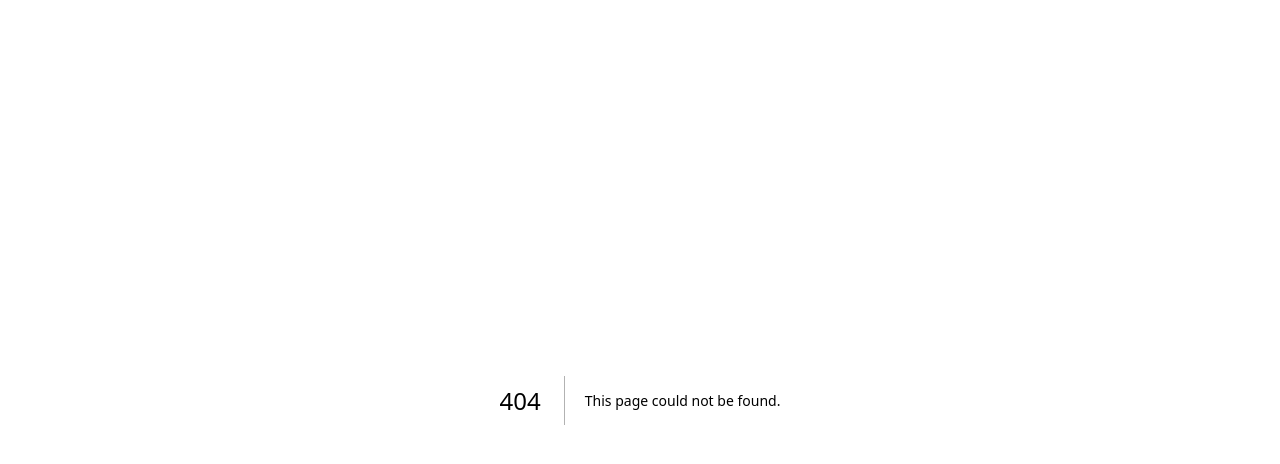
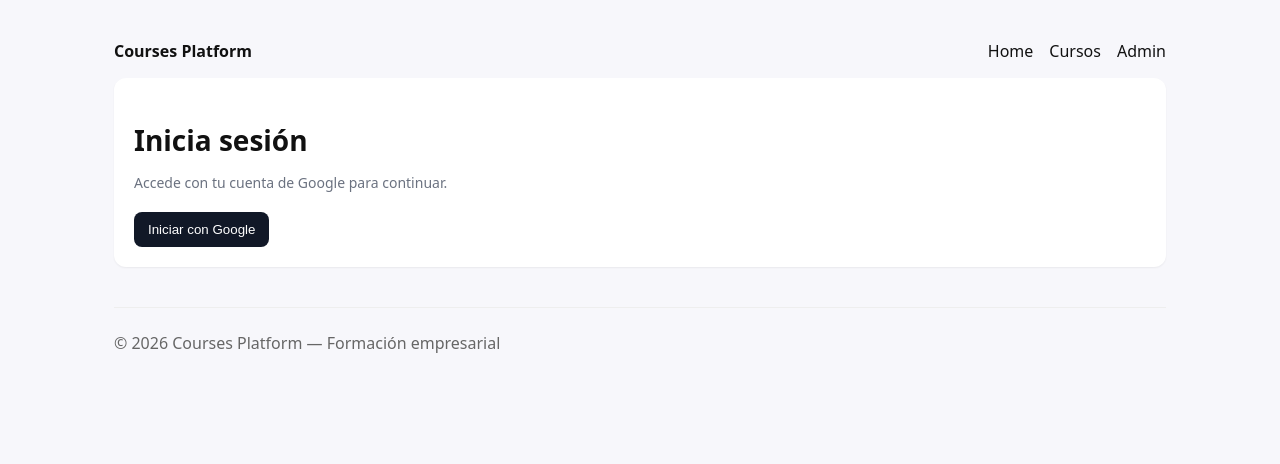
Before and after one commit to jashito/Courses_Platform, a Next.js app: page /login in a window 1280 px wide. Before the commit this address had no page. Shown: the top 464 px of the page. Built offline with nearby package versions, Linux system fonts and the light colour scheme.

Commit message:
Create login.tsx file for the login page

```diff
--- /dev/null
+++ b/src/pages/login.tsx
@@ -0,0 +1,78 @@
+import { useEffect, useState } from "react";
+import { useRouter } from "next/router";
+import Layout from "@/components/Layout";
+import { supabaseBrowser } from "@/lib/supabaseBrowser";
+
+export default function LoginPage() {
+  const router = useRouter();
+  const [loading, setLoading] = useState(true);
+  const [error, setError] = useState<string | null>(null);
+
+  useEffect(() => {
+    let active = true;
+
+    const handleRedirect = async () => {
+      const { data: authData } = await supabaseBrowser.auth.getUser();
+      if (!active) return;
+
+      if (!authData.user) {
+        setLoading(false);
+        return;
+      }
+
+      const { data: profile } = await supabaseBrowser
+        .from("profiles")
+        .select("role")
+        .eq("user_id", authData.user.id)
+        .single();
+
+      const role = profile?.role ?? "student";
+      const returnTo = typeof router.query.returnTo === "string" ? router.query.returnTo : "";
+      const destination = returnTo || (role === "admin" ? "/admin" : "/courses");
+      router.replace(destination);
+    };
+
+    handleRedirect();
+
+    const { data: subscription } = supabaseBrowser.auth.onAuthStateChange(() => {
+      handleRedirect();
+    });
+
+    return () => {
+      active = false;
+      subscription?.subscription.unsubscribe();
+    };
+  }, [router]);
+
+  const handleGoogleLogin = async () => {
+    setError(null);
+    const { error: signInError } = await supabaseBrowser.auth.signInWithOAuth({
+      provider: "google",
+      options: {
+        redirectTo: typeof window !== "undefined" ? `${window.location.origin}/login` : undefined
+      }
+    });
+
+    if (signInError) {
+      setError(signInError.message);
+    }
+  };
+
+  return (
+    <Layout>
+      <section className="section">
+        <h1 className="page-title">Inicia sesión</h1>
+        <p className="meta">Accede con tu cuenta de Google para continuar.</p>
+
+        <div style={{ marginTop: 20 }}>
+          <button className="button" onClick={handleGoogleLogin} disabled={loading}>
+            Iniciar con Google
+          </button>
+        </div>
+
+        {loading && <p className="meta" style={{ marginTop: 12 }}>Comprobando sesión...</p>}
+        {error && <p className="meta" style={{ marginTop: 12, color: "#dc2626" }}>{error}</p>}
+      </section>
+    </Layout>
+  );
+}
```
